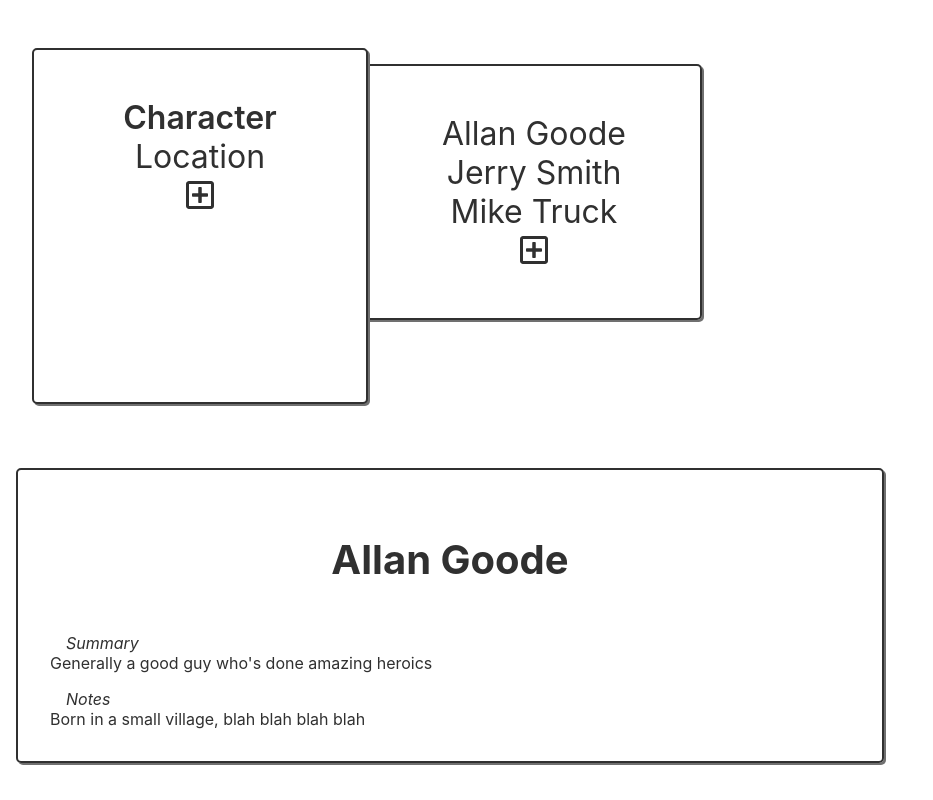
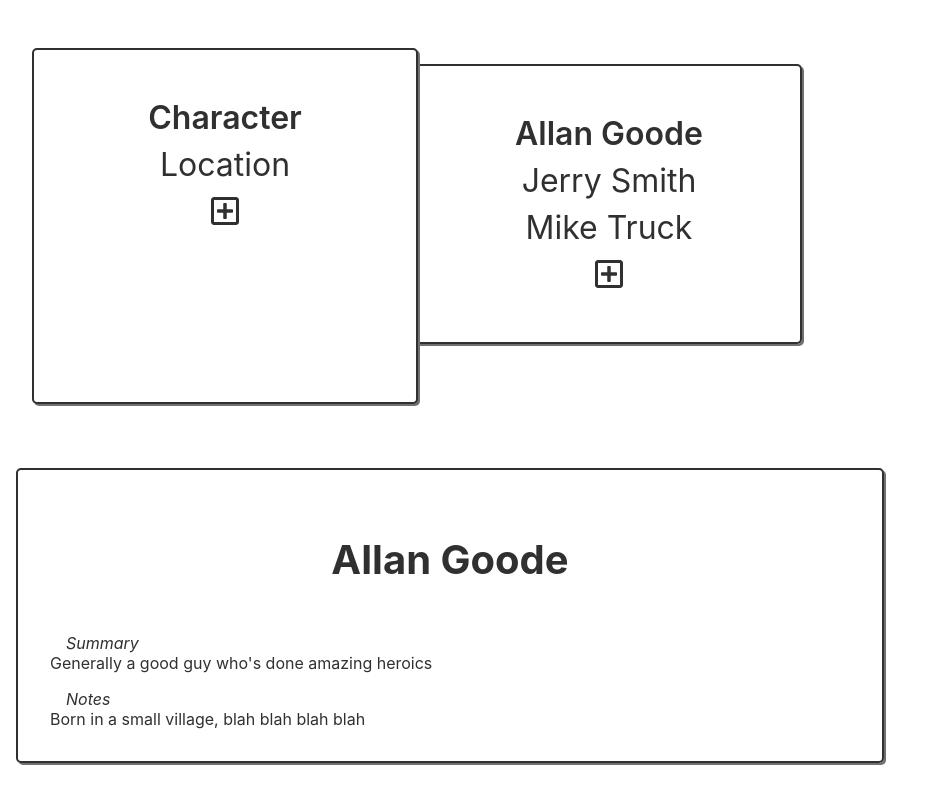
Before and after one commit to haanj/simple-campaign-note, a React (Create React App) app: page / in a window 1280 px wide. Shown: the whole page, without its empty margins (0-933 px from the left). Built offline with nearby package versions, Linux system fonts and the light colour scheme.

Commit message:
Adds some rudimentary handling of long category/card names

```diff
--- a/src/App.scss
+++ b/src/App.scss
@@ -7,7 +7,7 @@
 .list-container {
   position: relative;
   display: inline-flex;
-  width: 300px;
+  width: $container-width;
   padding: 1rem;
   border: 2px solid $font-color-primary;
   margin-top: 3rem;
@@ -25,7 +25,11 @@
       font-size: 1.5rem;
     }
 
-    .category-name {
+    .name {
+      width: $container-width - 100px;
+      overflow: hidden;
+      white-space: nowrap;
+      text-overflow: ellipsis;
       display: inline-block;
       transition: 100ms;
       &.active {
@@ -74,7 +78,7 @@
 
     &.show {
       left: 0;
-      width: 300px;
+      width: $container-width;
     }
   }
 
--- a/src/CardList.js
+++ b/src/CardList.js
@@ -52,14 +52,32 @@ class CardList extends Component {
   render() {
     const cards = this.state.cards.map(card => {
       const isActive = card.id === this.state.activeCardId
-      return (
-        <li
-          className={isActive ? 'active' : ''}
+
+      const editIcon = (
+        <span className='edit-button'>
+          <FontAwesomeIcon icon={['far', 'edit']} />
+        </span>
+      )
+
+      let className = 'name'
+      if (isActive) className += ' active'
+
+      const cardName = (
+        <span
+          className={className}
           alt={isActive ? 'Active Card' : ''}
-          key={card.id}
           onClick={() => this.props.changeCard(card.id)}
         >
           {card.name}
+        </span>
+      )
+
+      return (
+        <li
+          key={card.id}
+        >
+          {cardName}
+          {editIcon}
         </li>
       )
     })
--- a/src/CategoryList.js
+++ b/src/CategoryList.js
@@ -30,7 +30,7 @@ class CategoryList extends Component {
         </span>
       )
 
-      let className = 'category-name'
+      let className = 'name'
       if (isActive) className += ' active'
 
       const categoryName = (
@@ -40,7 +40,6 @@ class CategoryList extends Component {
           onClick={() => this.props.changeCategory(category.id)}
         >
           {category.name}
-
         </span>
       )
 
--- a/src/variables.scss
+++ b/src/variables.scss
@@ -1,3 +1,5 @@
 $font-color-primary: #303030;
 $border-radius: 5px;
 $box-shadow: 2px 2px #707070;
+
+$container-width: 350px;
```
